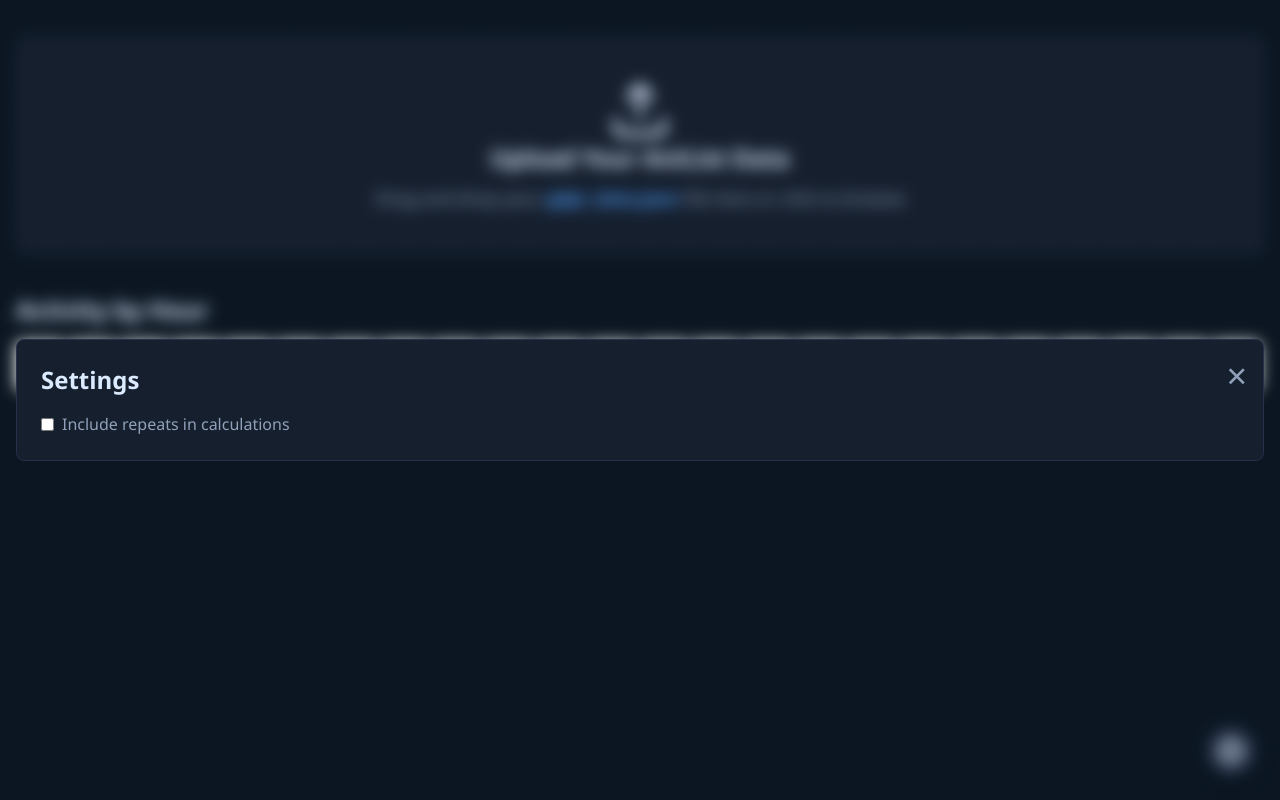
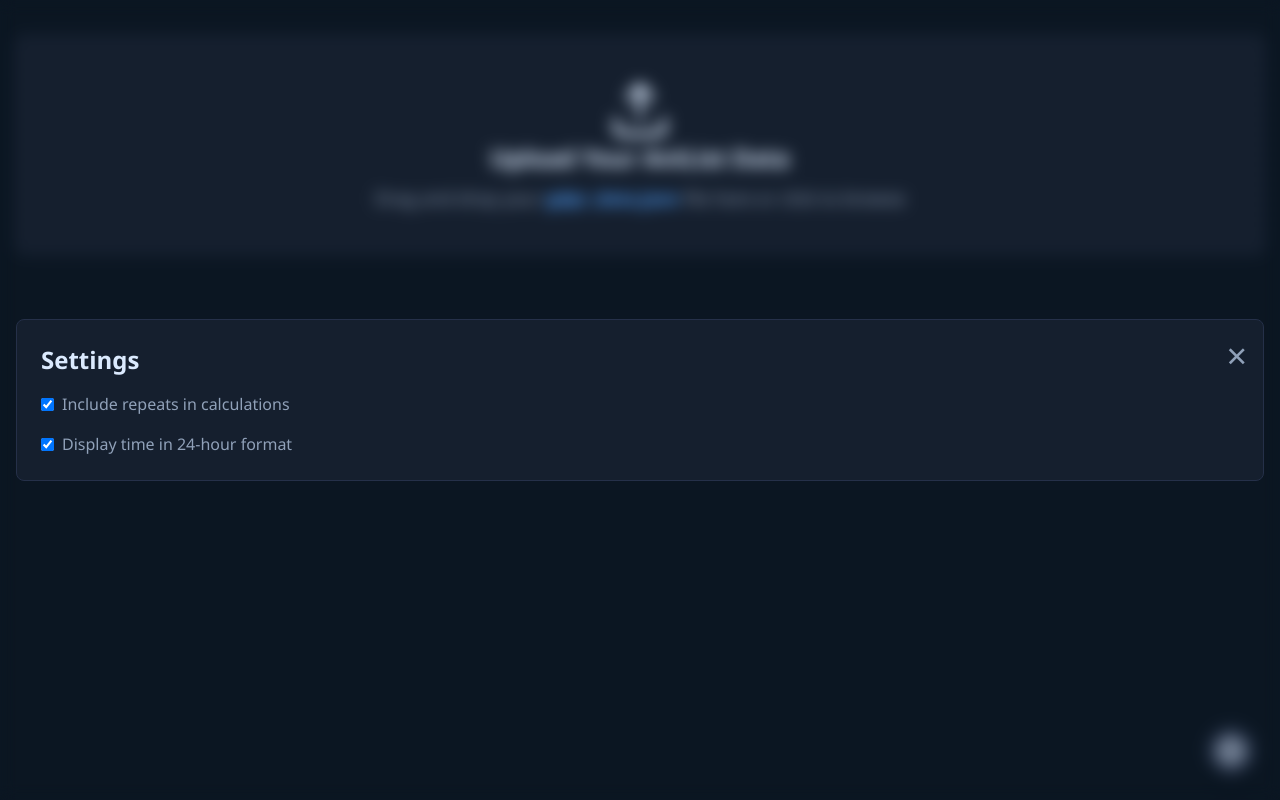
Before and after one commit to whoswhip/anilyzer, a SvelteKit app: page / in a window 1280 px wide. Both pictures are taken after a click on the button "Open Settings". Built offline with nearby package versions, Linux system fonts and the light colour scheme.

Commit message:
feat: add full clock setting and improve localStorage handling for user preferences

```diff
--- a/src/routes/+page.svelte
+++ b/src/routes/+page.svelte
@@ -5,6 +5,7 @@
 	import type { MangabakaSeries } from '$lib/types/series';
 	import { ObjectTypes, StatusNames } from '$lib/types/gdpr/enums';
 	import StatCard from '$lib/components/StatCard.svelte';
+	import { browser } from '$app/environment';
 
 	interface StatItem {
 		title: string;
@@ -17,12 +18,13 @@
 	let activities: Activity[] = [];
 	let lists: List[] = [];
 	let series: MangabakaSeries[] = [];
-	let includeRepeats: boolean =
-		typeof window !== 'undefined'
-			? window.localStorage.getItem('includeRepeats') === 'true'
-			: false;
-	$: if (typeof window !== 'undefined')
-		window.localStorage.setItem('includeRepeats', includeRepeats.toString());
+	let includeRepeats = browser && localStorage.getItem('includeRepeats') !== 'false';
+	let fullClock = browser && localStorage.getItem('fullClock') !== 'false';
+
+	$: if (browser) {
+		localStorage.setItem('includeRepeats', String(includeRepeats));
+		localStorage.setItem('fullClock', String(fullClock));
+	}
 	let settingsOpen: boolean = false;
 
 	let totalChaptersRead: number = 0;
@@ -105,8 +107,14 @@
 		if (!Array.isArray(dayEntries) || dayEntries.length === 0) return { date: '', chapters: 0, unit: 'chapters' };
 		let top = { date: '', chapters: 0, unit: 'chapters' };
 		for (const d of dayEntries) {
-			const mangaTotal = Object.values(d.manga || {}).reduce((s, v) => s + (Number(v) || 0), 0);
-			const animeTotal = Object.values(d.anime || {}).reduce((s, v) => s + (Number(v) || 0), 0);
+			const mangaTotal = (Object.values(d.manga || {}) as Array<number | string>).reduce<number>(
+				(s, v) => s + (Number(v) || 0),
+				0
+			);
+			const animeTotal = (Object.values(d.anime || {}) as Array<number | string>).reduce<number>(
+				(s, v) => s + (Number(v) || 0),
+				0
+			);
 			const amount = Math.max(mangaTotal, animeTotal);
 			if (amount <= 0) continue;
 			const unit = mangaTotal >= animeTotal ? 'chapters' : 'episodes';
@@ -533,18 +541,21 @@
 		</div>
 	{/if}
 
-	{#if activitiesByHour.length > 0}
+	{#if activitiesByHour.some(hourData => hourData.count > 0)}
 		<div class="mt-10">
 			<h2 class="text-2xl font-semibold mb-4 text-blue-100">Activity by Hour</h2>
 			<div class="flex gap-1 flex-wrap">
 				{#each activitiesByHour as hourData (hourData.hour)}
 					{@const maxCount = Math.max(...activitiesByHour.map(h => h.count)) || 1}
 					{@const intensity = hourData.count / maxCount}
+					{@const lightness = Math.min(70, 100 - intensity * 90)}
 					<div
 						class="w-12 h-12 rounded flex items-center justify-center text-xs font-semibold cursor-pointer transition-all hover:scale-110 group relative"
-						style="background-color: hsl(200, 70%, {100 - intensity * 60}%)"
+						style="background-color: hsl(200, 80%, {lightness}%)"
 					>
-						{hourData.hour}
+						{fullClock
+							? hourData.hour.toString().padStart(2, '0') + ':00'
+							: ((hourData.hour % 12) || 12) + (hourData.hour < 12 ? ' AM' : ' PM')}
 						<div class="absolute bottom-full mb-2 left-1/2 -translate-x-1/2 bg-slate-900 text-blue-100 px-2 py-1 rounded text-xs whitespace-nowrap opacity-0 group-hover:opacity-100 transition-opacity pointer-events-none">
 							{hourData.count} activit{hourData.count === 1 ? 'y' : 'ies'}
 						</div>
@@ -611,6 +622,17 @@
 						>Include repeats in calculations</label
 					>
 				</div>
+				<div class="flex items-center">
+					<input
+						type="checkbox"
+						id="fullClockSettings"
+						bind:checked={fullClock}
+						class="mr-2"
+					/>
+					<label for="fullClockSettings" class="text-slate-400"
+						>Display time in 24-hour format</label
+					>
+				</div>
 			</div>
 			<button
 				class="absolute top-4 right-4 text-slate-400 hover:text-blue-400 text-4xl"
```
